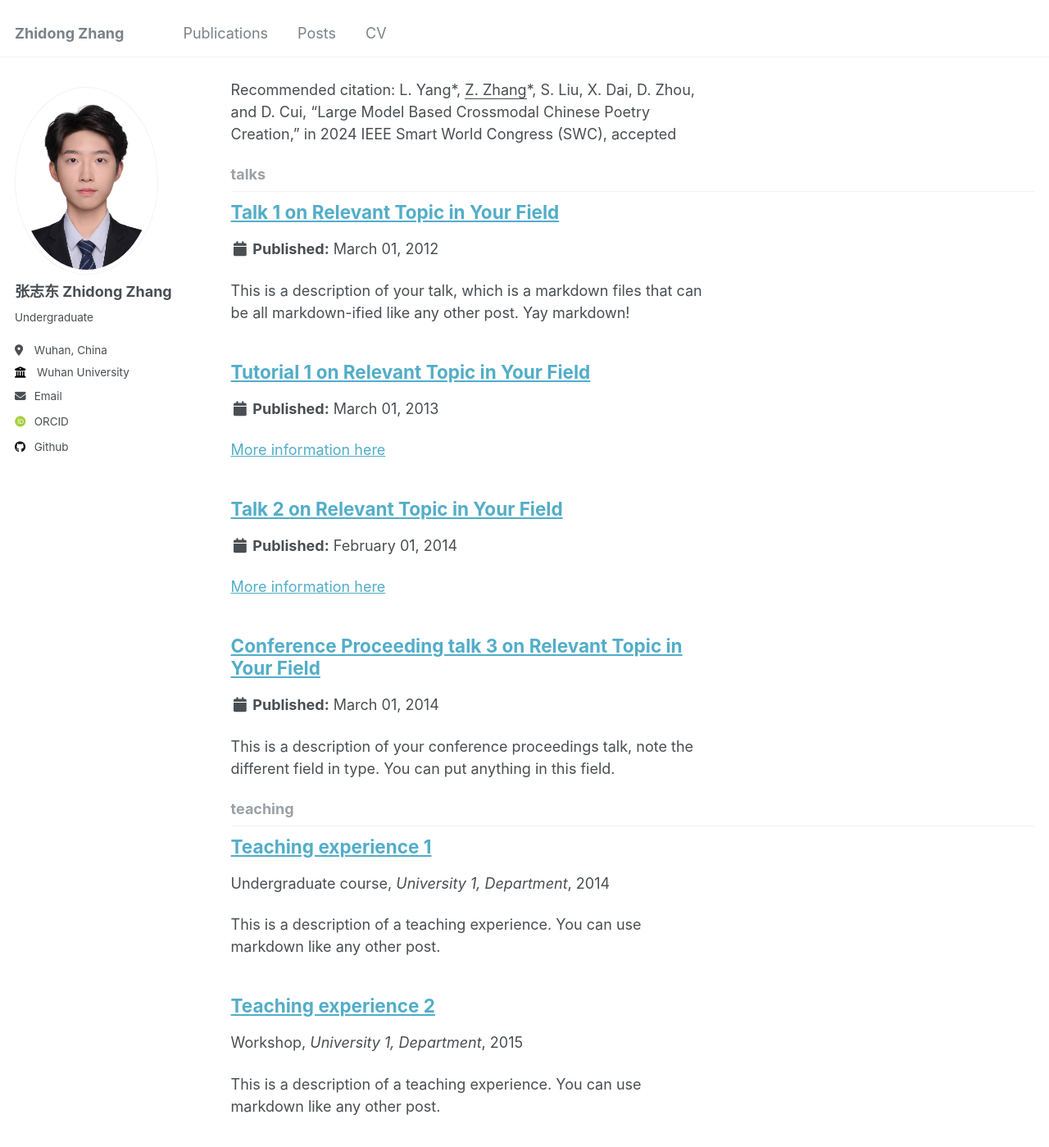
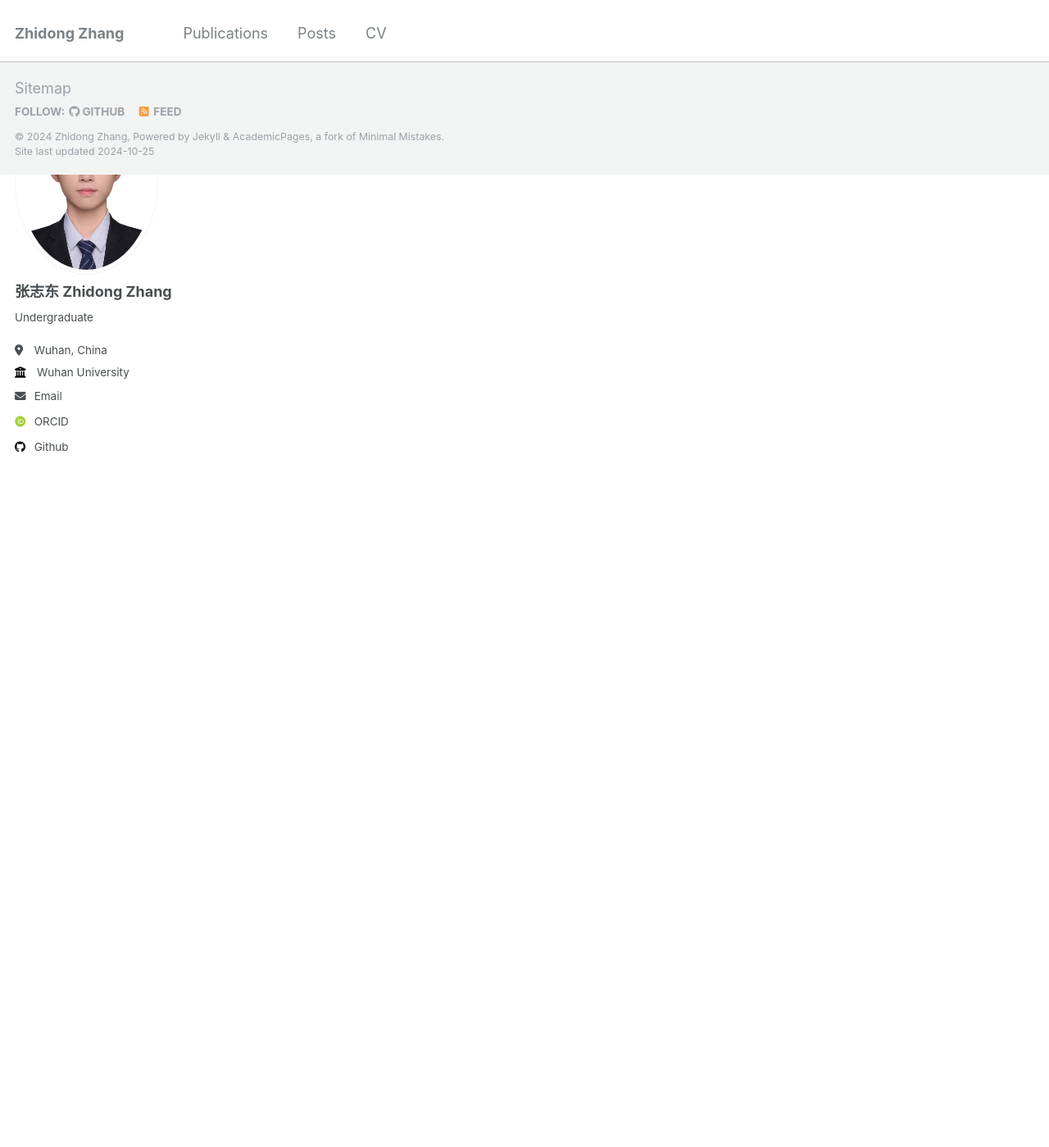
Before and after one commit to Antony-Zhang/antony-zhang.github.io, a Jekyll site: the page built from _pages/collection-archive.html, in a window 1280 px wide and 1400 px high, scrolled down 1187 px. Shown: the whole window at 82% size. Built offline with Jekyll 4.4.1, drawn with Linux system fonts in a browser that asks for light colours; some web fonts are replaced; some of the changed lines change nothing that is shown; some of the changed text lies outside the part shown.

Commit message:
Update Remove unused collections in _config.yml

```diff
--- a/_config.yml
+++ b/_config.yml
@@ -211,18 +211,18 @@
 
 # These settings control the types of collections used by the template
 collections:
-  teaching:
-    output: true
-    permalink: /:collection/:path/
+  # teaching:             # 取消 除pub之外的所有collection
+  #   output: true
+  #   permalink: /:collection/:path/
   publications:
     output: true
     permalink: /:collection/:path/
-  portfolio:
-    output: true
-    permalink: /:collection/:path/
-  talks:
-    output: true
-    permalink: /:collection/:path/
+  # portfolio:
+  #   output: true
+  #   permalink: /:collection/:path/
+  # talks:
+  #   output: true
+  #   permalink: /:collection/:path/
 
 
 # These settings control how pages and collections are included in the site
--- a/_portfolio/portfolio-1.md
+++ /dev/null
@@ -1,7 +0,0 @@
----
-title: "Portfolio item number 1"
-excerpt: "Short description of portfolio item number 1<br/><img src='/images/500x300.png'>"
-collection: portfolio
----
-
-This is an item in your portfolio. It can be have images or nice text. If you name the file .md, it will be parsed as markdown. If you name the file .html, it will be parsed as HTML.
--- a/_portfolio/portfolio-2.html
+++ /dev/null
@@ -1,7 +0,0 @@
----
-title: "Portfolio item number 2"
-excerpt: "Short description of portfolio item number 2 <br/><img src='/images/500x300.png'>"
-collection: portfolio
----
-
-This is an item in your portfolio. It can be have images or nice text. If you name the file .md, it will be parsed as markdown. If you name the file .html, it will be parsed as HTML.
```
